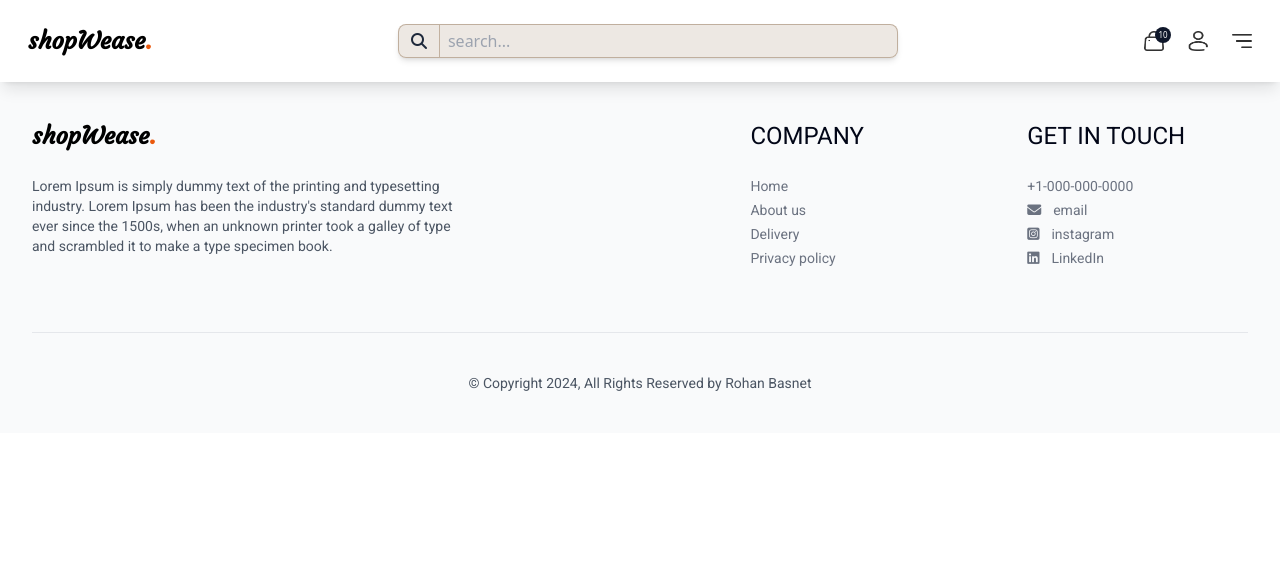
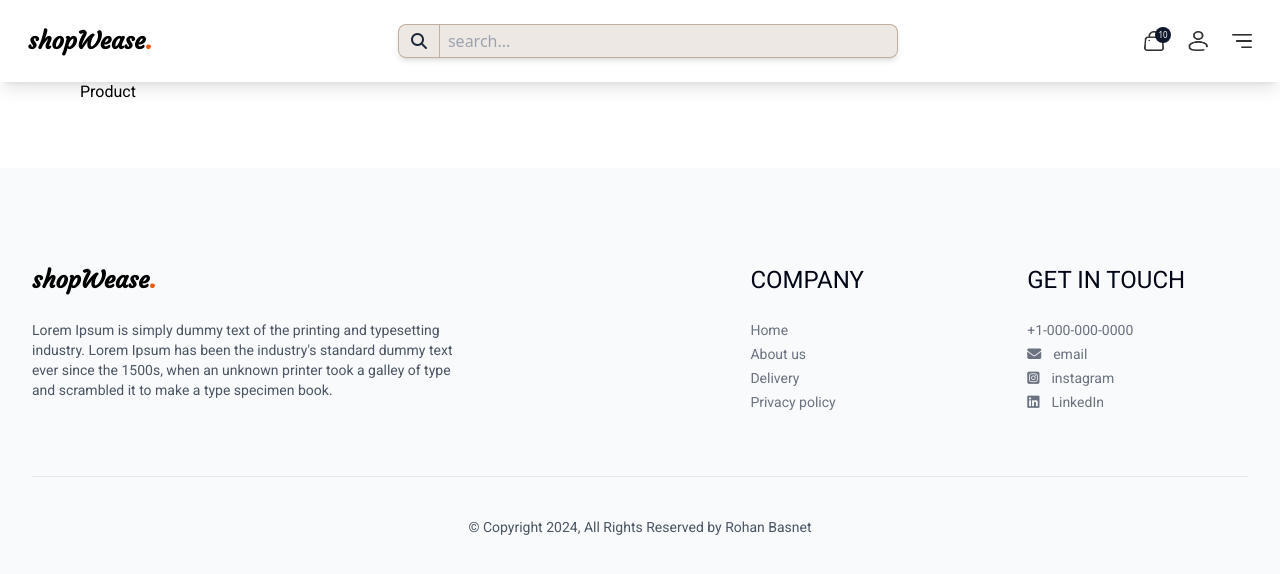
Before and after one commit to Rohanbasnet12/shopWease, a React (Vite) app in the folder client/: page /products/1 in a window 1280 px wide. Shown: the top 574 px of the page. Built offline with nearby package versions, Linux system fonts and the light colour scheme.

Commit message:
Working on product page

```diff
--- a/client/src/pages/Product.jsx
+++ b/client/src/pages/Product.jsx
@@ -2,7 +2,11 @@ import React from "react";
 
 const Product = () => {
   return (
-    <div>
+    <div
+      id="product"
+      className="px-3 md:px-8 lg:px-20 mb-16 mt-20"
+      style={{ fontFamily: `"Roboto", sans-serif` }}
+    >
       <h1>Product</h1>
     </div>
   );
```
